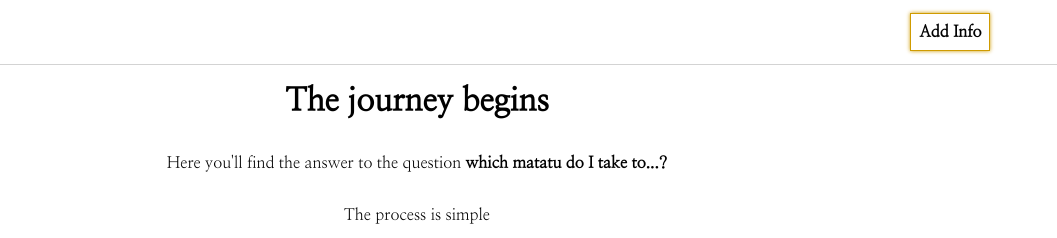
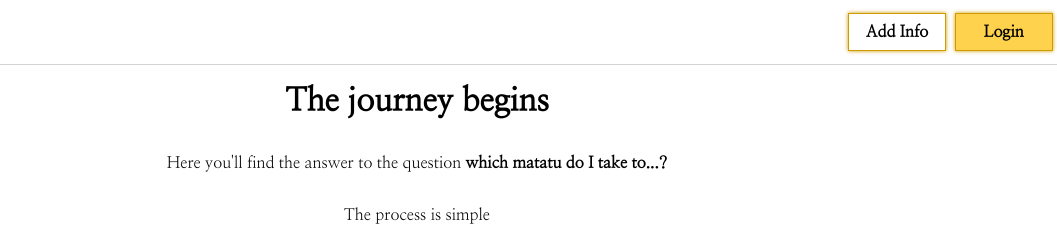
Before and after one commit to Kirera-Wainaina/which-matatu, a website: page frontend/html/home.html in a window 1280 px wide. Shown: the top 238 px of the page, 223-1280 px from the left. Drawn offline with Linux system fonts and the light colour scheme; some packages are replaced by stand-ins of ours.

Commit message:
Add login button and format it

```diff
--- a/frontend/css/home.css
+++ b/frontend/css/home.css
@@ -4,6 +4,7 @@
 :root {
     --wm-gold: #cf9b00;
     --button-shadow: 0px 0px 4px var(--wm-gold);
+    --wm-light-gold: #ffd24d;
 }
 
 * {
@@ -88,7 +89,7 @@ header span {
     grid-column: 11 / 13;
     display: none;
     align-items: center;
-    justify-content: center;
+    justify-content: space-around;
 }
 
 #menu-icon {
@@ -102,11 +103,19 @@ header span {
     padding: 0.5em;
     box-shadow: var(--button-shadow);
     font-weight: 600;
+    width: 5em;
+    display: flex;
+    align-items: center;
+    justify-content: center;
 }
 
 .link-button:hover {
     background-color: var(--wm-gold);
     color: black;
+}
+
+#login {
+    background-color: var(--wm-light-gold);
 }
 
 h1 {
@@ -262,9 +271,6 @@ h1 {
 	width: 80%;
 	box-shadow: none;
 	height: 2em;
-	display: flex;
-	align-items: center;
-	justify-content: center;
     }
 
     .snips {
--- a/frontend/html/home.html
+++ b/frontend/html/home.html
@@ -21,6 +21,7 @@
       </div>
       <div id="menu">
 	<a class="link-button" id="contribute" href="">Add Info</a>
+	<a class="link-button" id="login">Login</a>
       </div>
       <img src="/frontend/images/menu-icon.svg" id="menu-icon"></img>
     </header>
```
